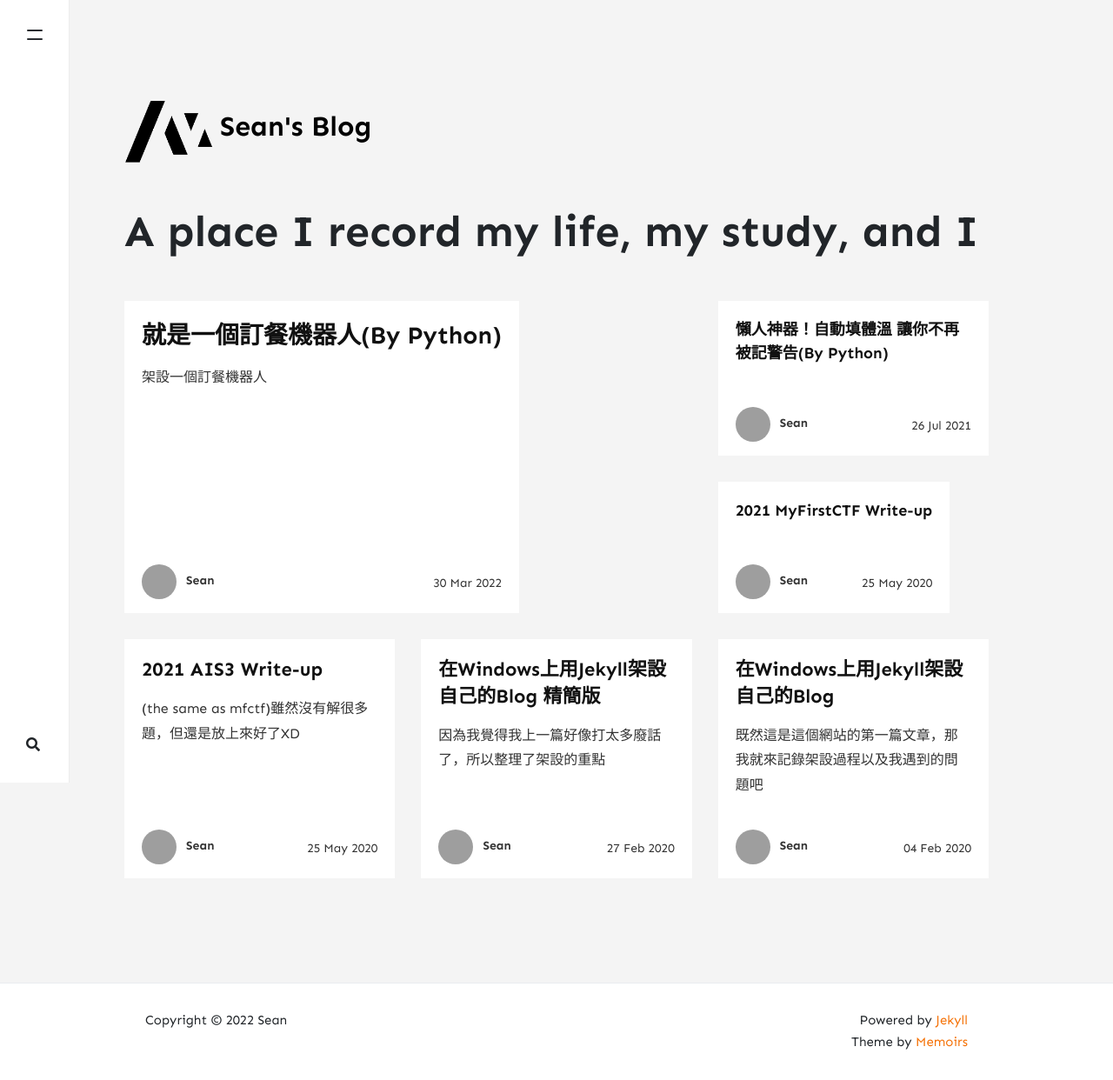
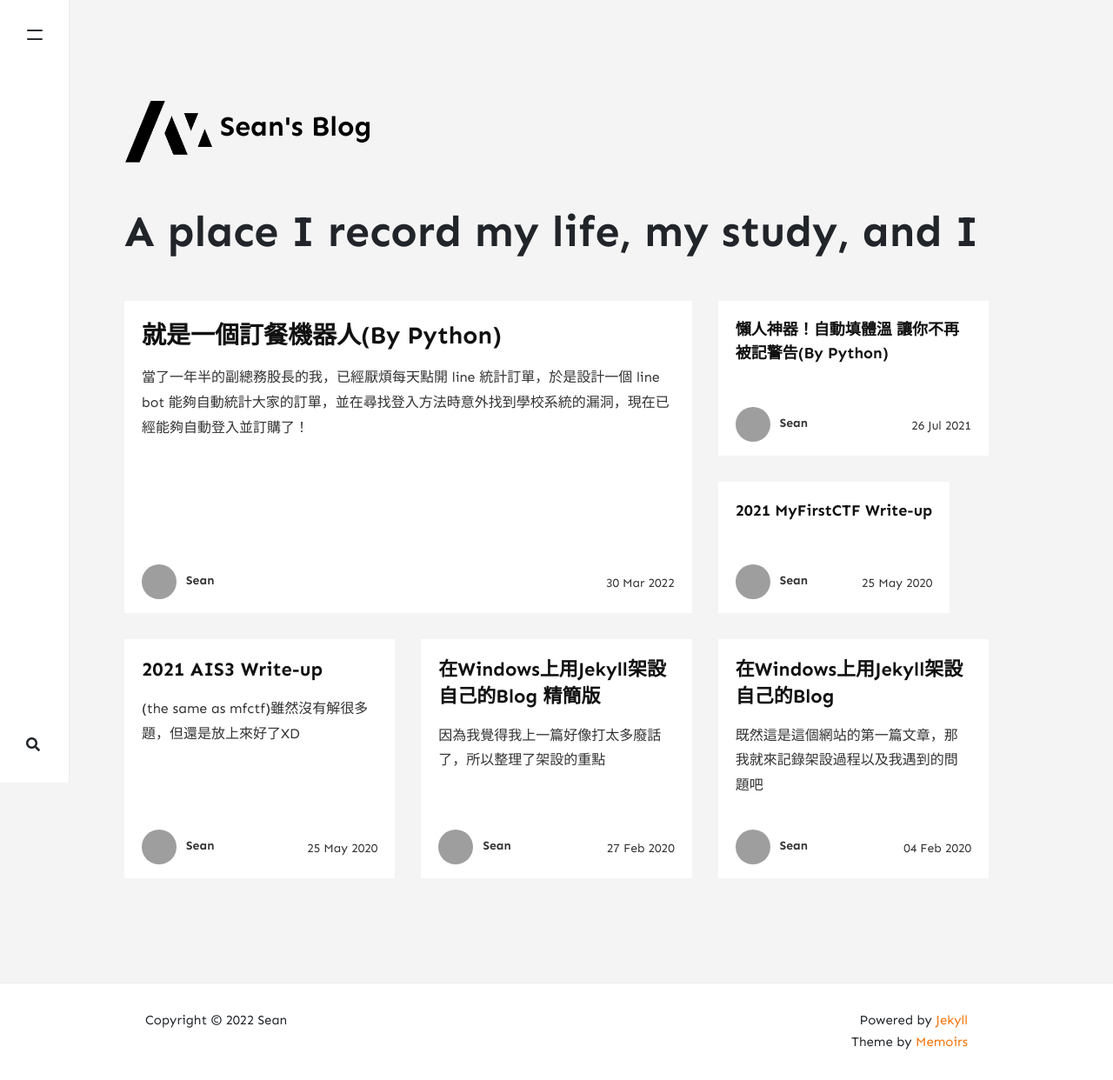
Before and after one commit to Sean20405/Sean20405.github.io, a Jekyll site: the page built from index.html, in a window 1280 px wide. Shown: the whole page at 87% size. Built offline with Jekyll 4.4.1, drawn with Linux system fonts in a browser that asks for light colours; nearby versions of some CDN libraries; the list of posts is cut into pages by our own code; some of the changed lines change nothing that is shown; grey boxes are pictures that could not be loaded.

Commit message:
edit brief(lunch) & config

```diff
--- a/_config.yml
+++ b/_config.yml
@@ -6,7 +6,6 @@ logo: 'assets/images/logo.png'
 favicon: 'assets/images/logo.png'
 baseurl:
 google_analytics: 'UA-xxxxxxxx-1'
-mailchimp-list: 'https://wowthemes.us11.list-manage.com/subscribe/post?u=8aeb20a530e124561927d3bd8&amp;id=8c3d2d214b'
 include: ["_pages"]
 permalink: /:title/
 email: esean931112@gmail.com
@@ -21,9 +20,6 @@ authors:
     gravatar: 44866303d44a9b3ee47aecbbd17ee842
     email: esean931112@gmail.com
     web: https://Sean20405.github.io/about
-    twitter: https://twitter.com/wowthemesnet
-    description: "Author of Mediumish, a Bootstrap Medium styled template available for WordPress, HTML, Ghost and Jekyll. You are currently previewing Jekyll template demo."
-
 
 # Plugins
 plugins:
--- a/_posts/2022-03-30-lunch-bot.md
+++ b/_posts/2022-03-30-lunch-bot.md
@@ -6,8 +6,6 @@ categories: [ Bot ]
 tags: [ Python, selenium, heroku, lint bot]
 disqus: false
 ---
-
-# 架設一個訂餐機器人
 
 當了一年半的副總務股長的我，已經厭煩每天點開 line 統計訂單，於是設計一個 line bot 能夠自動統計大家的訂單，並在尋找登入方法時意外找到學校系統的漏洞，現在已經能夠自動登入並訂購了！
 
```
